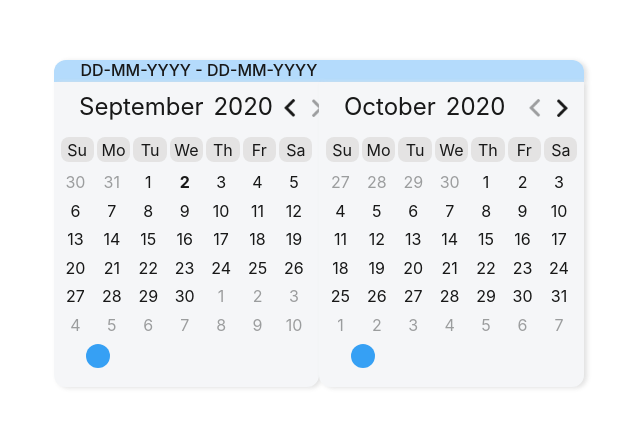
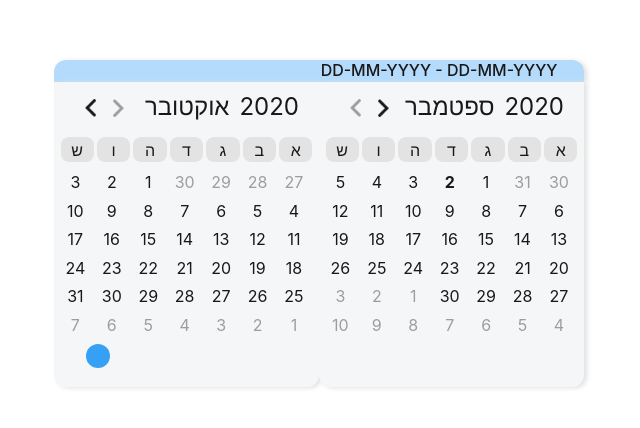
Before and after one commit to almogtavor/date-range-picker, a React (Create React App) app: page / in a window 1280 px wide. Shown: the part 118-546 px from the top of the page, without its empty margins (266-906 px from the left). Built offline with nearby package versions, Linux system fonts and the light colour scheme.

Commit message:
Non Current Dates Clicks Support for Hebrew Version. & Color Picker only for Instance id===0

```diff
--- a/src/components/DayElement.js
+++ b/src/components/DayElement.js
@@ -17,6 +17,7 @@ export const DayElement = (props) => {
         genericStyle,
         startDate,
         endDate,
+        language,
         setRightViewedMonth,
         setRightViewedYear,
         setLeftViewedMonth,
@@ -99,9 +100,10 @@ export const DayElement = (props) => {
             if (selectedDays.length === 1) {
                 const firstSelectMonth = selectedDays[0].getMonth();
                 const firstSelectYear = selectedDays[0].getFullYear();
+                const {rightId, leftId} = language === "Hebrew" ? {rightId: 0, leftId: 1} : {rightId: 1, leftId: 0};
 
-
-                if (id === 0) {
+                console.log(rightId);
+                if (id === leftId) {
                     if (new Date(viewedYear, viewedMonth, 0) > new Date(firstSelectYear, firstSelectMonth, 0)) {
                         console.log(1);
                         setRightViewedYear(viewedYear);
@@ -114,7 +116,7 @@ export const DayElement = (props) => {
                         setViewedYear(viewedYear);
                         setViewedMonth(viewedMonth);
                     }
-                } else if (id === 1) {
+                } else if (id === rightId) {
                     if (new Date(viewedYear, viewedMonth, 0) > new Date(firstSelectYear, firstSelectMonth, 0)) {
                         setLeftViewedYear(firstSelectYear);
                         setLeftViewedMonth(firstSelectMonth);
--- a/src/components/LowerFooter.js
+++ b/src/components/LowerFooter.js
@@ -7,7 +7,10 @@ const rightHandIcon = require('../images/right-hand.png');
 
 export const LowerFooter = (props) => {
 
-    const {selectedColor, showColorPicker,
+    const {
+        id,
+        selectedColor,
+        showColorPicker,
         setSelectedColor,
         setShowColorPicker} = props;
 
@@ -24,7 +27,7 @@ export const LowerFooter = (props) => {
 
     return (
     <div className="settings">
-        {!showColorPicker && (
+        {id === 0 && !showColorPicker && (
             <button
                 style={{ backgroundColor: selectedColor }}
                 onClick={toggleColorPicker}
--- a/src/containers/LowerFooterContainer.js
+++ b/src/containers/LowerFooterContainer.js
@@ -3,6 +3,7 @@ import { LowerFooter } from '../components/LowerFooter';
 import { connect } from 'react-redux';
 
 const mapStateToProps = (state, ownProps) => ({
+    id: ownProps.id,
     selectedColor: state.selectedColor,
     showColorPicker: state.showColorPicker[ownProps.id],
     language: state.language,
--- a/src/index.js
+++ b/src/index.js
@@ -12,7 +12,7 @@ const store = createStore(rootReducer)
 ReactDOM.render(
     <Provider store={store}>
         <DateRangePicker
-            language="English"
+            language="Hebrew"
             startDate={new Date(1990, 8, 21)}
             endDate={new Date(2025, 8, 21)}
             firstDayOfWeekIndex={0}
```
